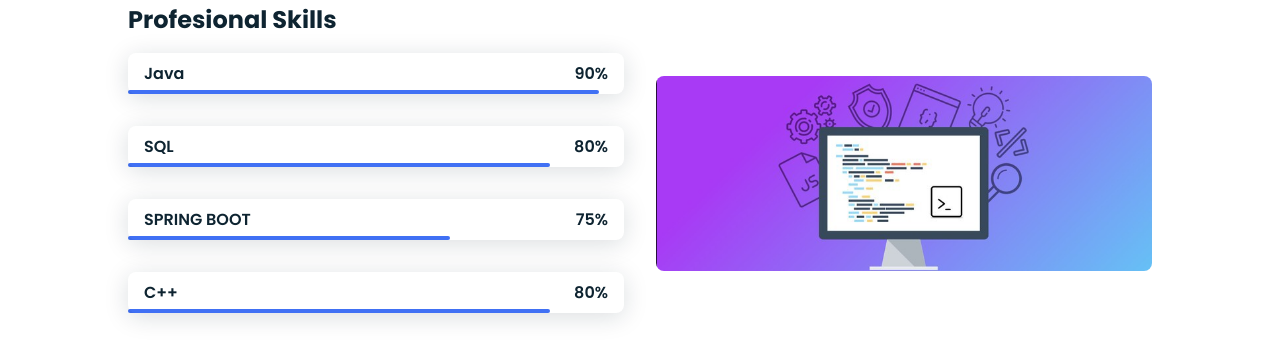
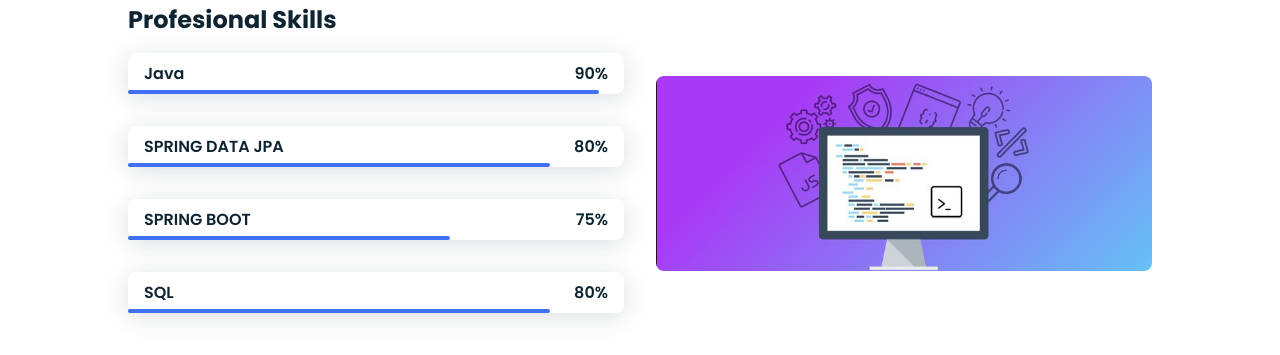
Before and after one commit to Ashish-Kumar-jha/Ashish-kumar-jha.github.io, a plain HTML site: page index.html in a window 1280 px wide. Shown: the part 1367-1722 px from the top of the page. Drawn offline with nearby package versions, Linux system fonts and the light colour scheme.

Commit message:
Update index.html

```diff
--- a/index.html
+++ b/index.html
@@ -94,7 +94,7 @@
                         <div class="skills__data">
                             <div class="skills__names">
 
-                                <span class="skills__name">SQL</span>
+                                <span class="skills__name">SPRING DATA JPA</span>
                             </div>
                             <div class="skills__bar skills__css">
 
@@ -118,7 +118,7 @@
                         <div class="skills__data">
                             <div class="skills__names">
 
-                                <span class="skills__name">C++</span>
+                                <span class="skills__name">SQL</span>
                             </div>
                             <div class="skills__bar skills__ux">
 
```
